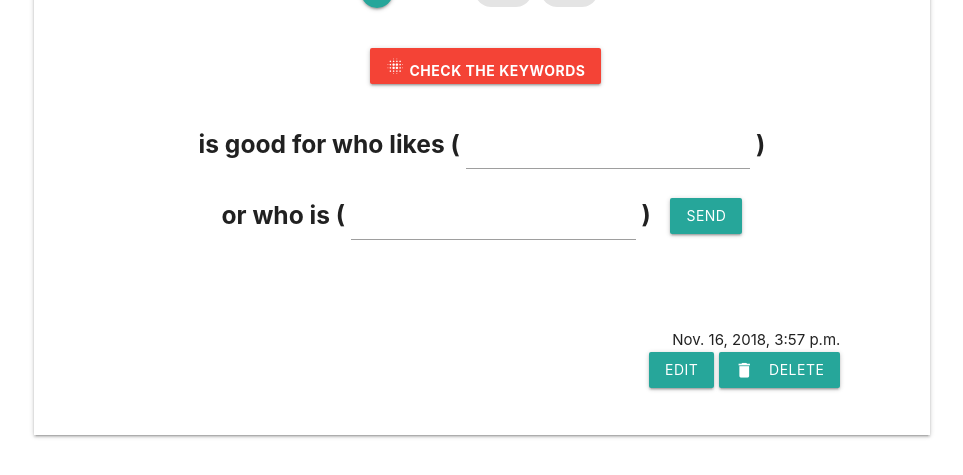
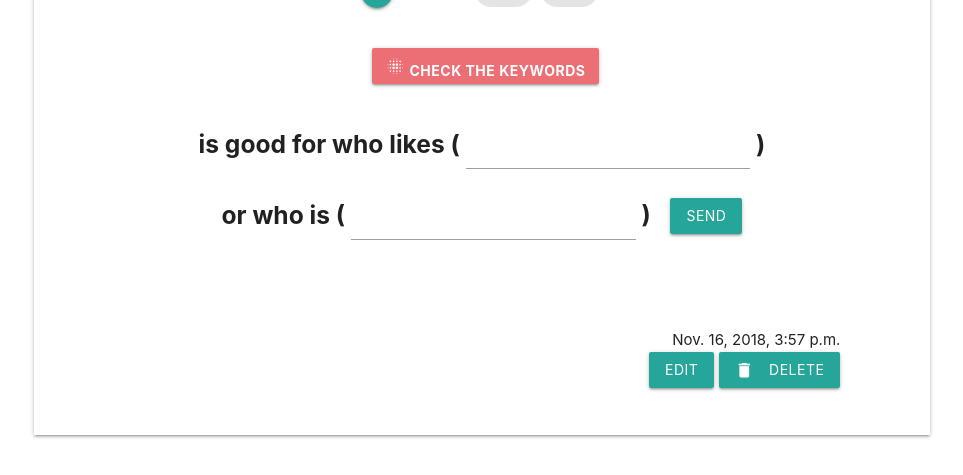
Before and after one commit to KinamSalad/Eventence, a Django app: template blog/templates/blog/post_detail.html in a window 1280 px wide. Shown: the part 249-724 px from the top of the page, without its empty margins (158-1121 px from the left). Run offline with Django 3.2, Linux system fonts and the light colour scheme; the template is opened without the code that fills it: values that come from a table or form of the project are taken from there, others are empty; data comes from the database, SQL or seed files in the repository; some libraries are stand-ins or nearby versions.

Commit message:
detail modify

```diff
--- a/blog/templates/blog/post_detail.html
+++ b/blog/templates/blog/post_detail.html
@@ -28,7 +28,7 @@
                     <br>
 
                     <div style = "text-align: center;">
-                        <a class="waves-effect waves-light btn tooltipped red modal-trigger" data-position="bottom" href="#modal1" data-delay="40" data-tooltip = " Check the result! " style = "margin-left:1%; background-color: #ec6f75;">
+                        <a class="waves-effect waves-light btn tooltipped modal-trigger" data-position="bottom" href="#modal1" data-delay="40" data-tooltip = " Check the result! " style = "margin-left:1%; background-color: #ec6f75; padding-bottom : 5%; padding-left : 2%; padding-right : 2%;">
                         <i class="material-icons">blur_on</i>
                         <b> check the KEYWORDS </b>
                         </a>
```
